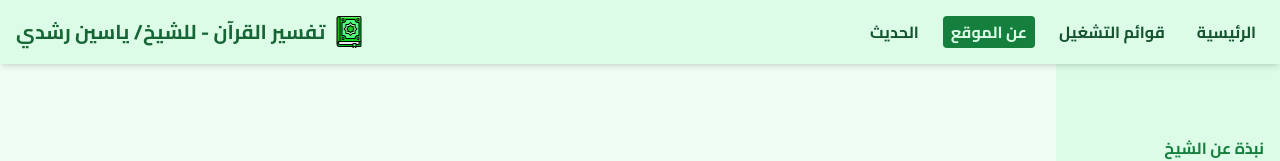
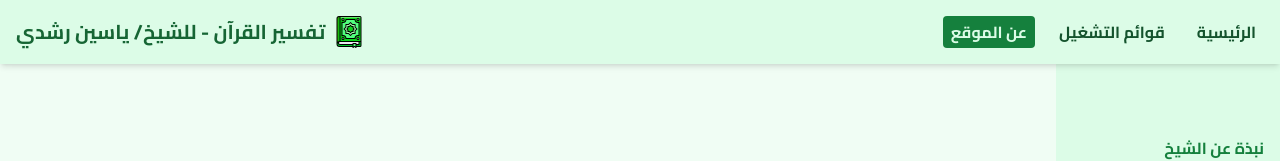
Before and after one commit to s-zankalony/tafseer-app, a React (Vite) app: page /about in a window 1280 px wide. Shown: the top 161 px of the page. Built offline with nearby package versions, Linux system fonts and the light colour scheme.

Commit message:
refactor: Remove hadith link from Navbar and update hadith structure with additional 'bab' field

```diff
--- a/src/assets/hadith.js
+++ b/src/assets/hadith.js
@@ -1961,7 +1961,8 @@ const hadith = [
     bab: 'بَابُ الِاغْتِسَالِ إِذَا أَسْلَمَ وَرَبْطِ الْأَسِيرِ أَيْضًا فِي الْمَسْجِدِ',
     url: 'TBA',
   },
-  { juz: '1 / 9', book: 'كِتَابُ الصَّلاَةِ', url: 'TBA' },
+  { juz: '1 / 9', book: 'كِتَابُ الصَّلاَةِ', bab: 'TBA', url: 'TBA' },
+  { juz: '2 / 9', book: 'كِتَابُ الْجُمُعَةِ', bab: 'TBA', url: 'TBA' },
 ];
 
 export default hadith;
--- a/src/components/Navbar.jsx
+++ b/src/components/Navbar.jsx
@@ -84,19 +84,6 @@ const Navbar = () => {
                   عن الموقع
                 </NavLink>
               </li>
-              <li>
-                <NavLink
-                  to="/hadith"
-                  className={({ isActive }) =>
-                    isActive
-                      ? 'block py-1 px-2 text-green-100 bg-green-700 rounded font-bold'
-                      : 'block py-1 px-2 text-green-900 rounded hover:bg-green-200 hover:text-green-700 font-bold'
-                  }
-                  onClick={() => isSidebarOpen && toggleSidebar()}
-                >
-                  الحديث
-                </NavLink>
-              </li>
             </ul>
           </div>
         </div>
```
